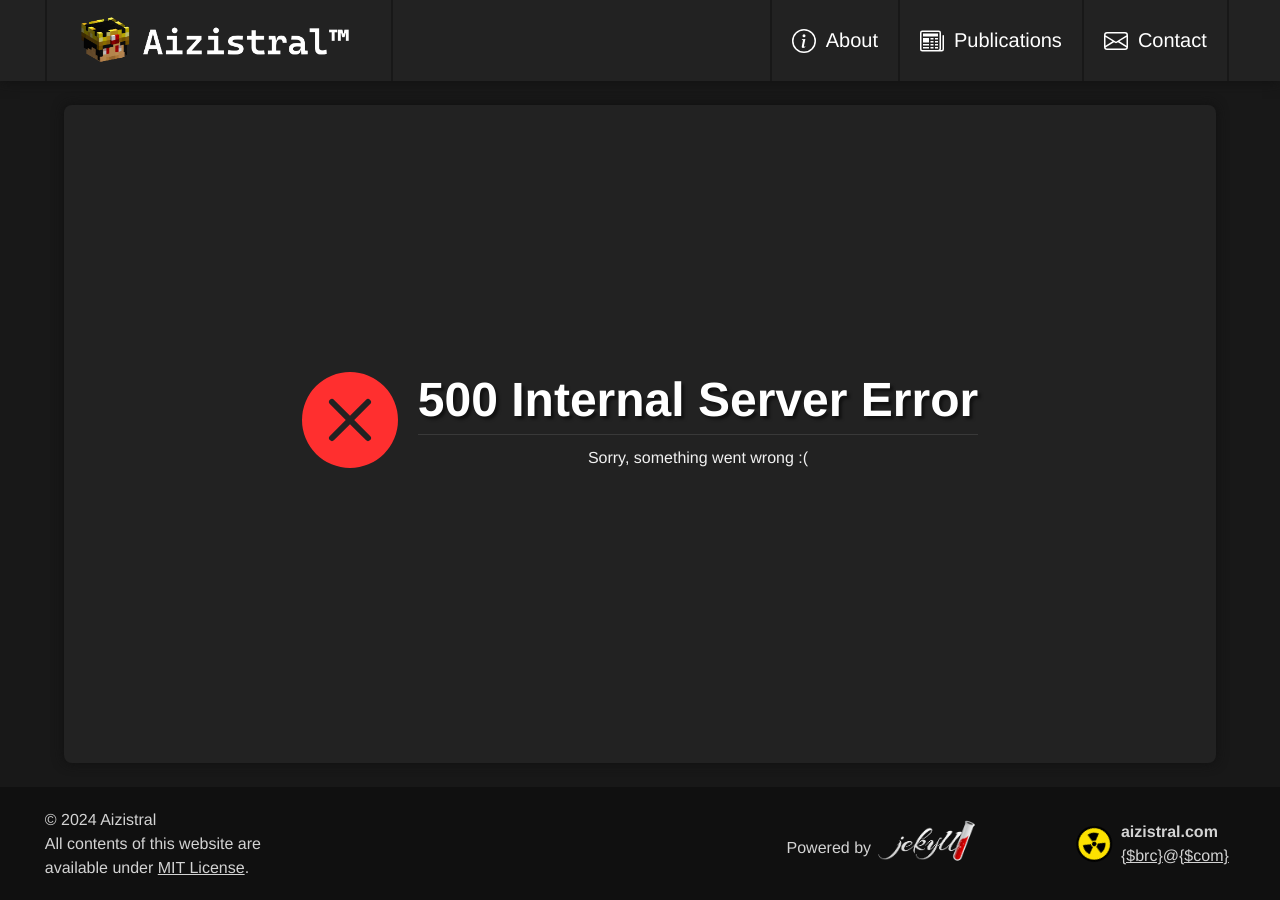
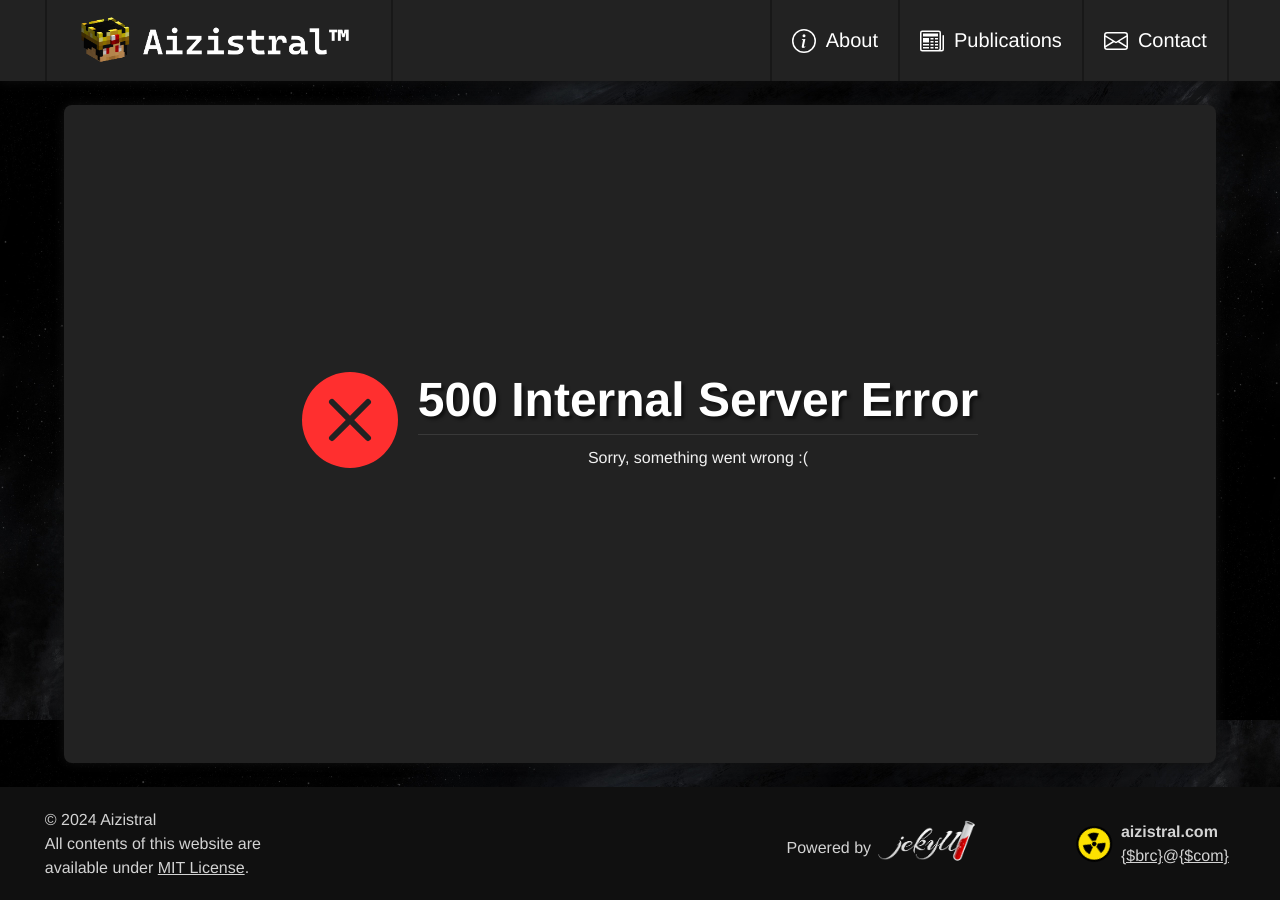
Before and after one commit to Aizistral-Studios/aizistral.com, a Jekyll site: the page built from errors/50x.html, in a window 1280 px wide. Built offline with Jekyll 4.4.1, drawn with Linux system fonts in a browser that asks for light colours; some web fonts are replaced.

Commit message:
Add background image

```diff
--- a/_sass/defaults.scss
+++ b/_sass/defaults.scss
@@ -7,7 +7,7 @@
 }
 
 html {
-	font-family: 'Helvetica Neue', Helvetica, Arial, sans-serif;
+  font-family: "Helvetica Neue", Helvetica, Arial, sans-serif;
   font-weight: 300;
   line-height: 1.4;
   min-height: 100vh;
@@ -18,6 +18,9 @@ body {
   flex-direction: column;
   flex-wrap: nowrap;
   justify-content: space-between;
+  background-image: url("../images/void.jpg");
+  background-size: 100% auto;
+  background-attachment: fixed;
   background-color: var(--NO-CONTENT-BACKGROUND);
   color: var(--DEFAULT-TEXT);
   min-height: 100vh;
@@ -53,12 +56,26 @@ p {
   font-size: 1rem;
 }
 
-h1, h2, h3, h4, h5, h6 {
+h1,
+h2,
+h3,
+h4,
+h5,
+h6 {
   text-shadow: 3px 3px 3px var(--TEXT-SHADOW-BOLD);
   color: var(--BRIGHT-TEXT);
 }
 
-p, h1, h2, h3, h4, h5, h6, ol, ul, dl {
+p,
+h1,
+h2,
+h3,
+h4,
+h5,
+h6,
+ol,
+ul,
+dl {
   margin-block: 0.8rem;
 }
 
@@ -85,7 +102,9 @@ nav {
   box-shadow: 0px 0px 12px 0px var(--CARD-SHADOW-COLOR);
 }
 
-ol, ul, dl {
+ol,
+ul,
+dl {
   padding-left: 2em;
   color: inherit;
 }
@@ -98,7 +117,7 @@ img {
 blockquote {
   padding: 0 1em;
   color: var(--QUOTE);
-	border-left: .25em solid var(--QUOTE-BORDER);
+  border-left: 0.25em solid var(--QUOTE-BORDER);
 }
 
 a {
@@ -106,7 +125,8 @@ a {
   text-decoration: none;
 }
 
-a:hover, a:active {
+a:hover,
+a:active {
   color: var(--LINK-HOVERED);
   text-decoration: none;
 }
--- a/_sass/layouts.scss
+++ b/_sass/layouts.scss
@@ -7,7 +7,7 @@
   margin-right: 3.5%;
   text-decoration: none;
   padding-inline: 20px;
-  border-inline: #181818 solid 2px;
+  border-inline: var(--NO-CONTENT-BACKGROUND) solid 2px;
 }
 
 .header-logo-img {
```
Also changed, not shown: assets/images/void.jpg (added). Lines whose indentation alone changed are shown as unchanged.
